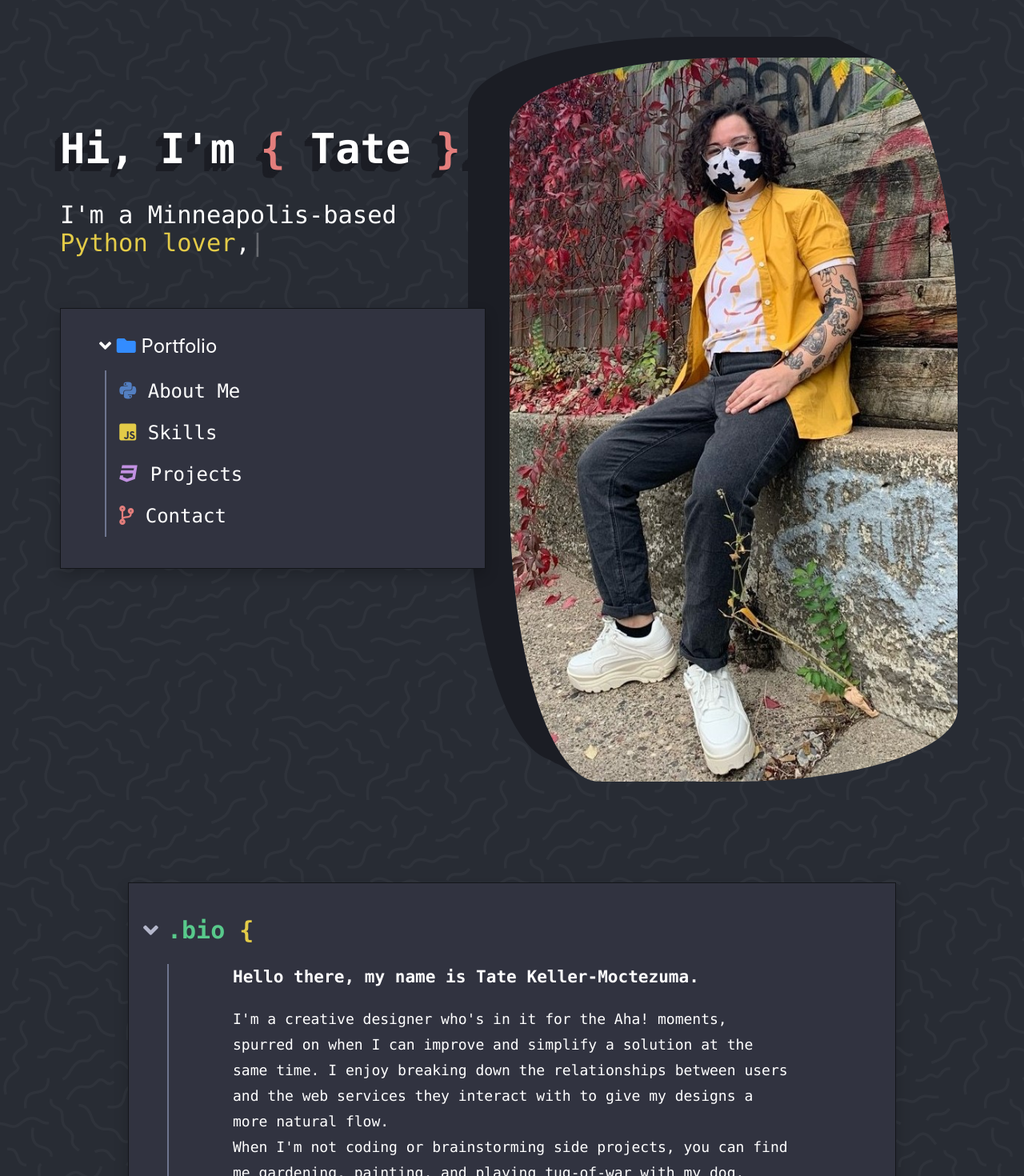
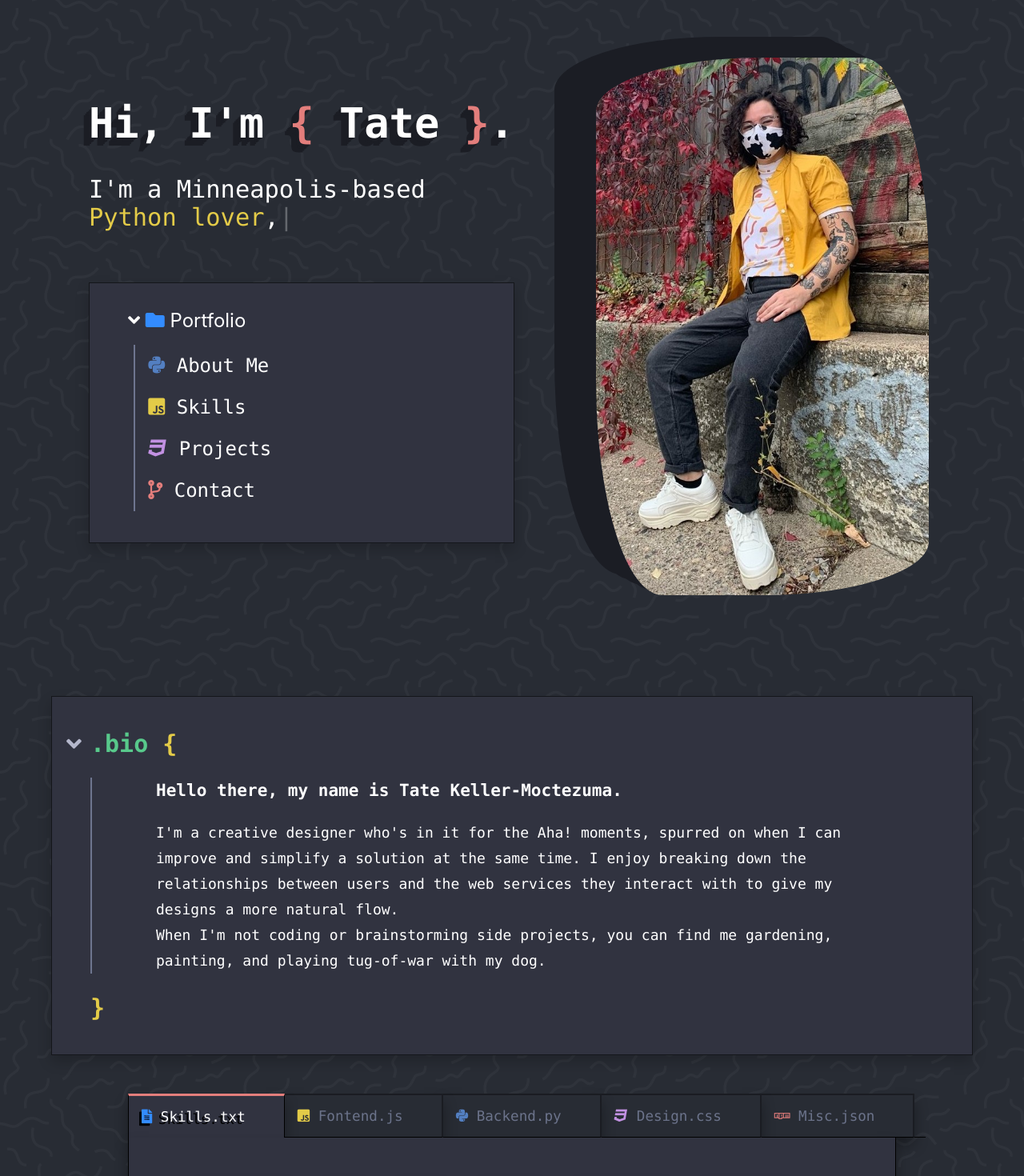
Before and after one commit to tatek1993/Portfolio, a React (Create React App) app: page / in a window 1280 px wide. Shown: the top 1470 px of the page at 80% size. Built offline with nearby package versions, Linux system fonts and the light colour scheme.

Commit message:
fixing margin scaling on section class

```diff
--- a/src/SASS/App.scss
+++ b/src/SASS/App.scss
@@ -13,6 +13,8 @@ $red: #E37E7C;
 $purple: #C291E2;
 $bright-blue: rgb(51, 140, 255);
 $bg-color: #282c34;
+
+
 
 @function shade($color, $percentage) {
   @return mix(black, $color, $percentage);
@@ -31,9 +33,11 @@ $bg-color: #282c34;
 
 // ABOUT ME
 
+
+
 .section {
   padding: 1rem 3rem;
-  margin: 3rem 10rem;
+  margin: 3rem calc(10vw - 4rem);
   text-align: left;
   background-color: $med-grey;
   color: white;
@@ -42,12 +46,15 @@ $bg-color: #282c34;
   flex-direction: column;
 
   h2 {
-      color: $yellow;
-      position: relative;
+    color: $yellow;
+    position: relative;
   }
 
+  @media (max-width: 900px){
+    margin: 3rem 0;
+
+  }
 }
-
 .about-text {
   align-items: center;
 }
@@ -77,7 +84,7 @@ $bg-color: #282c34;
 
 .header-text-container {
   display: flex;
-  margin-top: 5%;
+  margin-top: calc(7vw - 4rem);
   min-width: 30%;
   flex-direction: column;
 }
@@ -88,7 +95,7 @@ $bg-color: #282c34;
 }
 
 .Main-image {
-  width: 70vmin;
+  width: calc(45vw - 10rem);
   margin: .5rem;
   border-radius: 50% 20% / 10% 40%;
   box-shadow: -2em -1em #1b1d24,
@@ -375,7 +382,7 @@ $bg-color: #282c34;
 .tools {
   display: flex;
   flex-direction: row;
-  margin: 1rem -1.2rem;
+  margin: 0rem -1.2rem;
 }
 
 // CONTACT
--- a/src/components/contact.js
+++ b/src/components/contact.js
@@ -10,7 +10,7 @@ const Contact = () => {
                 <h2><i class="fas fa-angle-down chevron" /><span className="bright-blue">.contact</span> {'{'} </h2>
                 <div className="bio">
 
-                    <h3>Does your website need a face-lift? Need help wrangling your database schema? Is your developer team one person short of joining the kickball league? Shoot me a message and we'll grab a socially-distant coffee over Zoom!</h3>
+                    <h3>Does your website need a face-lift? Need help wrangling your database schema? Is your developer team one person short of joining the kickball league? Shoot me a message and we'll grab a socially-distant coffee over Zoom &#x1F44D;</h3>
 
 
                     <div className="contact-container">
```
